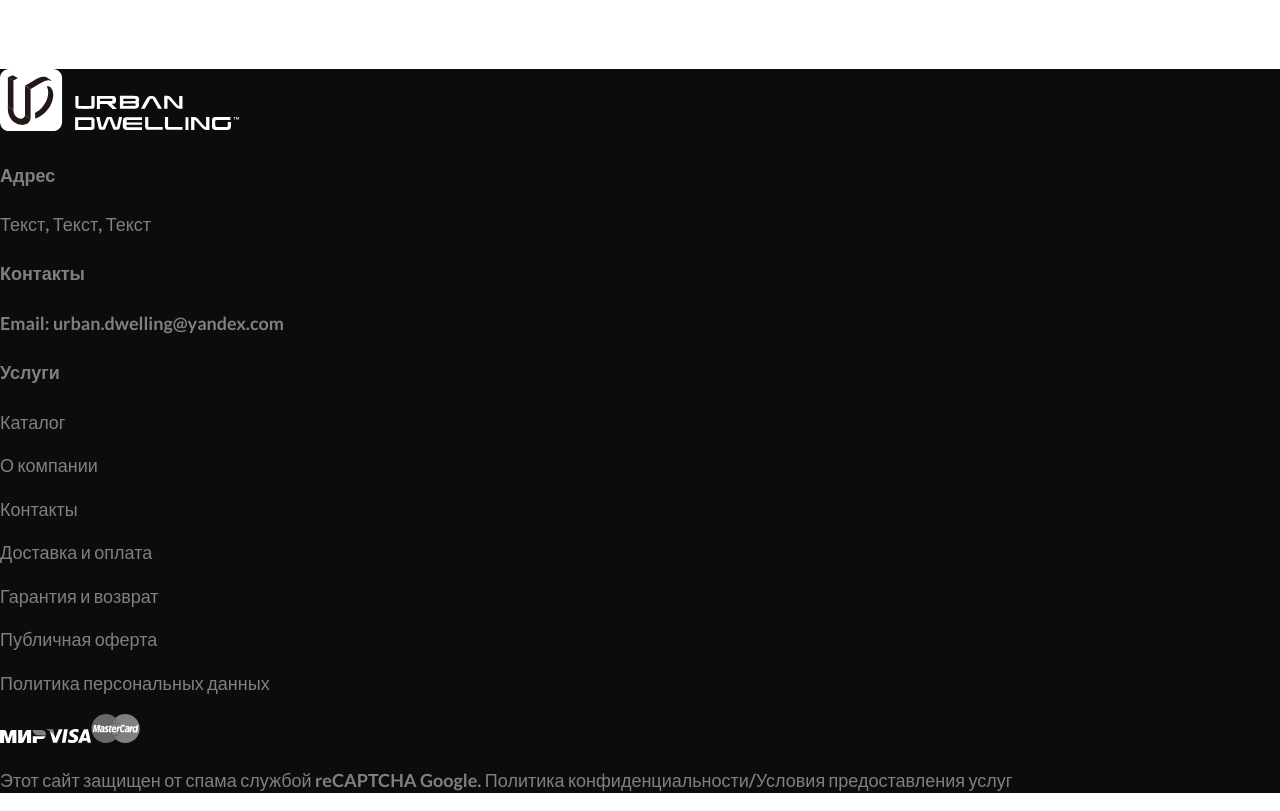
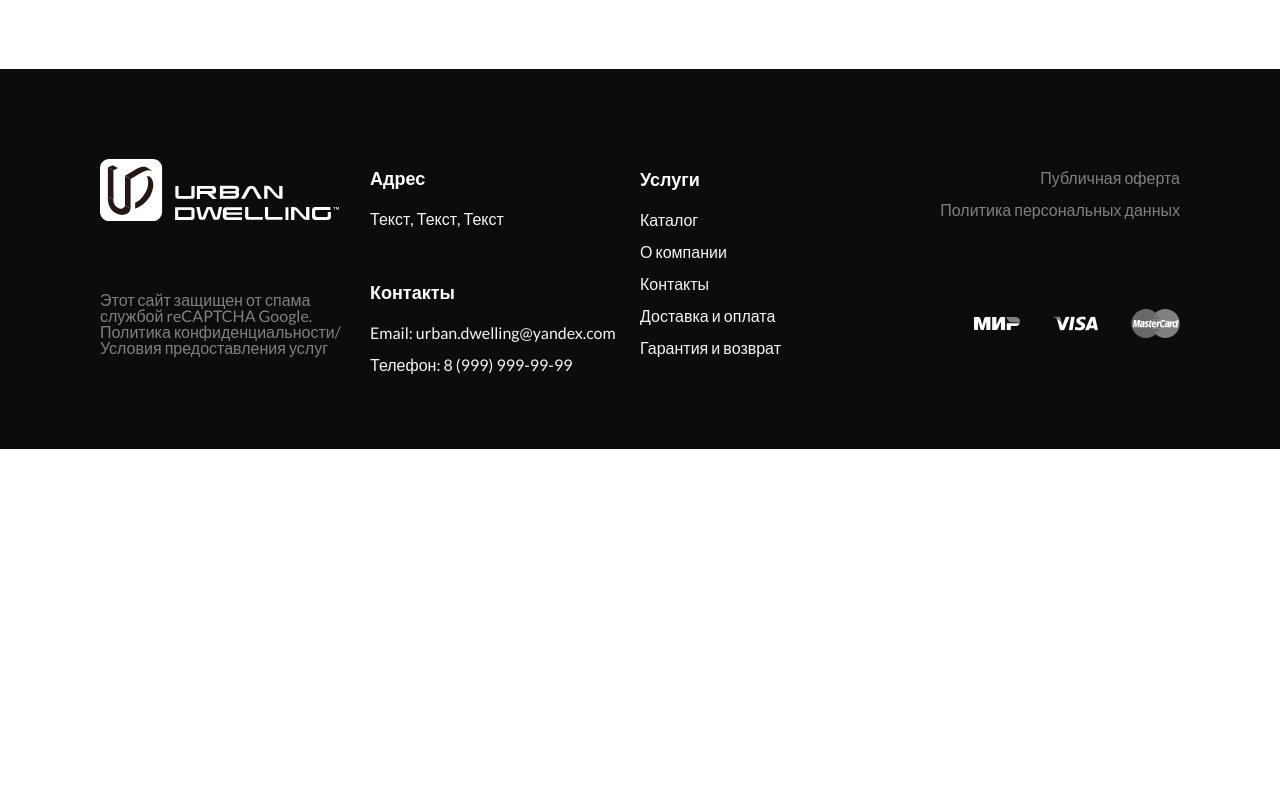
Before and after one commit to JaroslavRusanov/test-layout-Van, a website: page index.pug in a window 1280 px wide. Shown: the part 1312-2123 px from the top of the page. After the commit the page ends 1761 px from the top, so only its background shows below. Drawn offline with nearby package versions, Linux system fonts and the light colour scheme; files that its build step writes are made by us from their sources; a web font is replaced by a local one.

Commit message:
fix: grid footer

```diff
--- a/src/css/style.css
+++ b/src/css/style.css
@@ -19,7 +19,7 @@
   src: url("../assets/fonts/Lato-Bold.ttf");
 }
 
-.price, .btn-basket, .container-btn, .container-nav, .navigation, .wrapper {
+.payments, .price, .btn-basket, .container-btn, .container-nav, .navigation, .wrapper {
   display: flex;
   flex-direction: row;
 }
@@ -43,7 +43,6 @@ body {
 }
 
 .wrapper {
-  margin: auto;
   padding: 12px 260px;
   gap: 70px;
   justify-content: flex-end;
@@ -131,7 +130,7 @@ body {
   }
 
   .navigation {
-    padding: 12px 180px;
+    padding: 12px 100px;
   }
 
   .search {
@@ -188,7 +187,6 @@ h2 {
 .container-cards {
   padding-bottom: 60px;
   display: grid;
-  grid-template-rows: repeat(2, 1fr);
   grid-template-columns: repeat(4, 1fr);
   gap: 50px;
 }
@@ -289,6 +287,11 @@ h2 {
     max-width: 280px;
     max-height: 428px;
   }
+
+  .card-link {
+    top: 78%;
+    left: 4%;
+  }
 }
 
 @media (width <= 770px) {
@@ -302,7 +305,6 @@ h2 {
   }
 
   .container-cards {
-    grid-template-rows: repeat(4, 1fr);
     grid-template-columns: repeat(2, 1fr);
     gap: 50px;
   }
@@ -347,7 +349,73 @@ h2 {
   }
 }
 
-footer {
+.container-footer {
+  padding: 60px 260px;
   background-color: #0C0C0C;
+  color: #F5F5F5;
+  display: grid;
+  grid-template-columns: repeat(4, 1fr);
+  grid-template-rows: repeat(2, 1fr);
+  align-items: center;
+}
+
+h4 {
+  color: #FFF;
+  line-height: 18px;
+}
+
+p {
+  font: 16px/16px "Lato Regular", sans-serif;
+}
+
+.logo-white {
+  grid-column: 1;
+  grid-row: 1;
+}
+
+.address {
+  grid-column: 2;
+  line-height: 24px;
+}
+
+.contacts {
+  grid-column: 2;
+  grid-row: 2;
+}
+
+.services {
+  grid-column: 3;
+  grid-row: 1/span 2;
+}
+
+.services p {
+  margin-bottom: 0 0 20px 0;
+}
+
+.agreements {
+  grid-column: 4;
+  grid-row: 1;
+  text-align: end;
+  line-height: 22.4px;
   color: #808080;
 }
+
+.confidentional {
+  grid-column: 1;
+  grid-row: 2;
+  color: #808080;
+  line-height: 20.8px;
+}
+
+.payments {
+  grid-column: 4;
+  grid-row: 2;
+  justify-content: end;
+  gap: 33px;
+}
+
+@media (width <= 1600px) {
+  .container-footer {
+    padding: 60px 100px;
+  }
+}
--- a/src/includes/footer.pug
+++ b/src/includes/footer.pug
@@ -1,12 +1,14 @@
 footer
   .container-footer
-    img(src="./src/assets/Logo.svg" alt="Logo")
+    .logo-white
+      img(src="./src/assets/Logo.svg" alt="Logo")
     .address
       h4 Адрес
       p Текст, Текст, Текст
     .contacts
       h4 Контакты
       p Email: urban.dwelling@yandex.com
+      p Телефон: 8 (999) 999-99-99
     .services
       h4 Услуги
       p Каталог
@@ -21,5 +23,5 @@ footer
       img(src="./src/assets/Frame.svg" alt="Mir")
       img(src="./src/assets/Frame02.svg" alt="Visa")
       img(src="./src/assets/master-card.svg" alt="Master Card")
-    .agreements
+    .confidentional
       p Этот сайт защищен от спама службой reCAPTCHA Google. Политика конфиденциальности/Условия предоставления услуг
--- a/src/scss/sections/footer.scss
+++ b/src/scss/sections/footer.scss
@@ -1,4 +1,80 @@
-footer {
+.container-footer {
+  padding: 60px 260px;
+
   background-color: $bg-footer;
+  color: #F5F5F5;
+
+  display: grid;
+  grid-template-columns: repeat(4, 1fr);
+  grid-template-rows: repeat(2, 1fr);
+  align-items: center;
+}
+
+h4 {
+  color: $white;
+  line-height: 18px;
+}
+
+p {
+  font: 16px/16px "Lato Regular", sans-serif
+}
+
+.logo-white {
+  grid-column: 1;
+  grid-row: 1;
+}
+
+.address {
+  grid-column: 2;
+
+  line-height: 24px;
+}
+
+.contacts {
+  grid-column: 2;
+  grid-row: 2;
+
+}
+
+.services {
+  grid-column: 3;
+  grid-row: 1 / span 2;
+
+  p {
+    margin-bottom: 0 0 20px 0;
+  }
+}
+
+.agreements {
+  grid-column: 4;
+  grid-row: 1;
+
+  text-align: end;
+
+  line-height: 22.4px;
   color: $transparent;
 }
+
+.confidentional {
+  grid-column: 1;
+  grid-row: 2;
+
+  color: $transparent;
+  line-height: 20.8px;
+}
+
+.payments {
+  grid-column: 4;
+  grid-row: 2;
+
+  @extend %row;
+  justify-content: end;
+  gap: 33px;
+
+}
+
+@media(width <= 1600px) {
+  .container-footer {
+    padding: 60px 100px;
+  }
+}
--- a/src/scss/sections/header.scss
+++ b/src/scss/sections/header.scss
@@ -1,5 +1,4 @@
 .wrapper {
-  margin: auto;
   padding: 12px 260px;
   @extend %row;
   gap: 70px;
@@ -99,7 +98,7 @@
   }
 
   .navigation {
-    padding: 12px 180px;
+    padding: 12px 100px;
   }
 
   .search {
```
Also changed, not shown: src/scss/sections/main.scss (+5 -3 lines), index.html, 1 other file.
